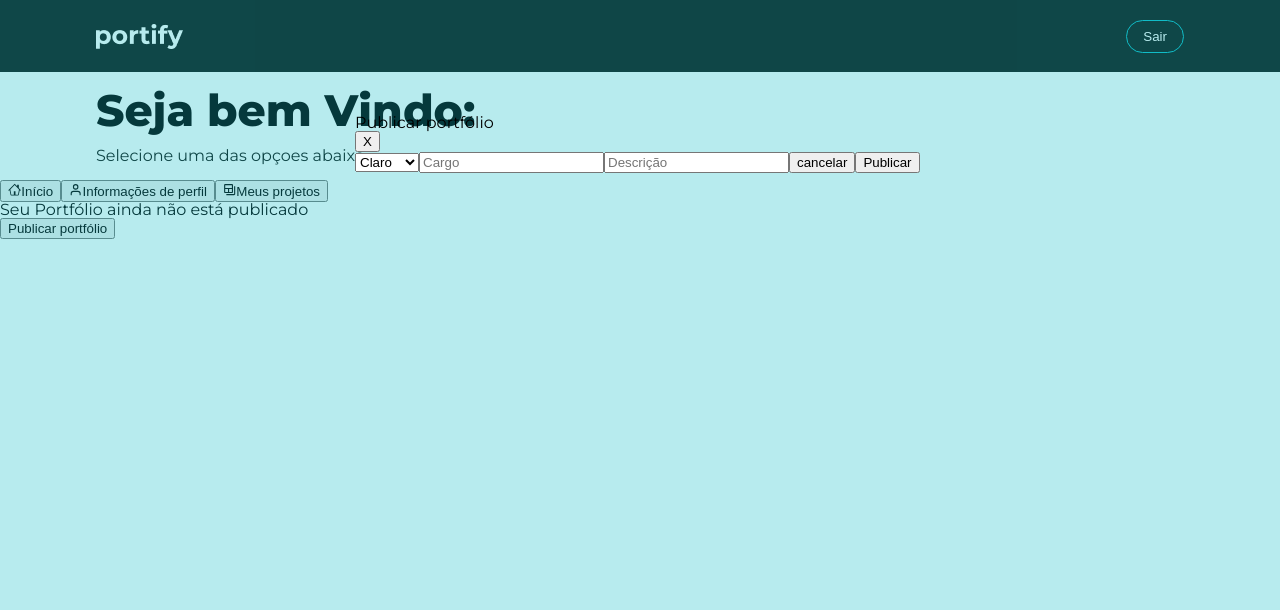
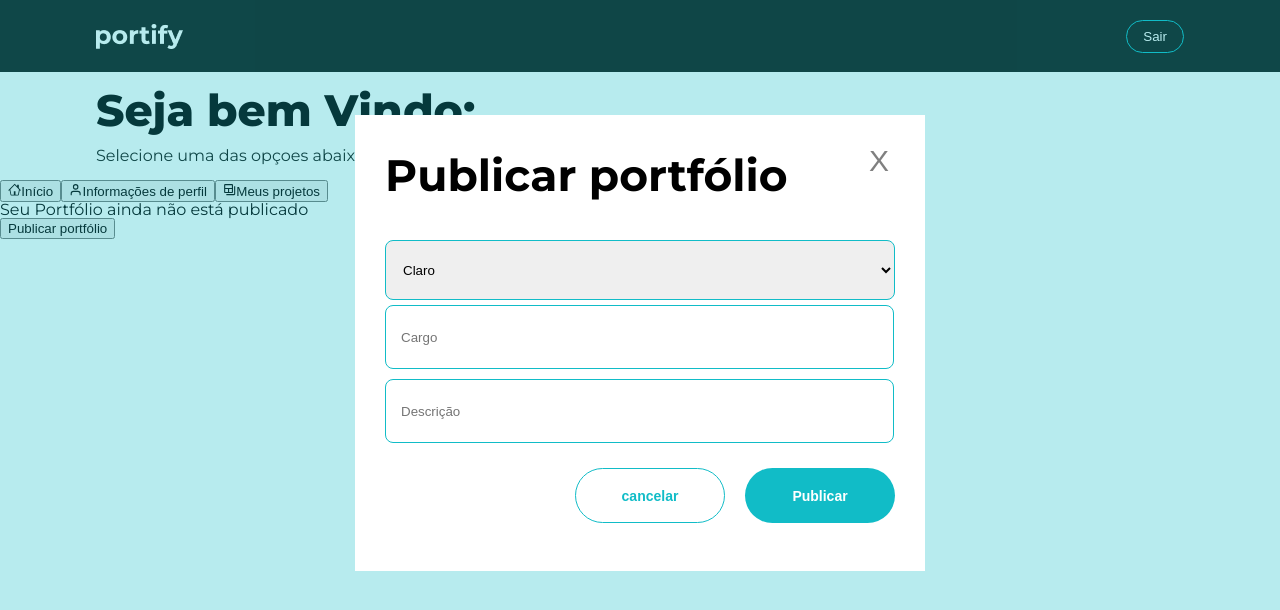
Before and after one commit to Grupo-Entrega-Projeto-Portify/Entrega-Portify, a React (Vite) app: page /userPage in a window 1280 px wide. Both pictures are taken after a click on the button "Publicar portfólio". Shown: the top 610 px of the page. Built offline with nearby package versions, Linux system fonts and the light colour scheme.

Commit message:
finalização das estilizações dos modais

```diff
--- a/src/components/UserPageComponents/ModalCreatePortfolio/index.ts
+++ b/src/components/UserPageComponents/ModalCreatePortfolio/index.ts
@@ -0,0 +1,123 @@
+import styled from "styled-components";
+
+export const StyledModalCreate = styled.div`
+    background-color: #FFFFFF;
+
+    width: 100%;
+    height: 80%;
+
+    margin: 0 auto;
+
+    padding: 15px 30px 15px 30px;
+
+    h1 {
+        font-weight: 700;
+        font-size: 44px;
+    }
+
+    .headerDiv {
+        height: 90px;
+
+        display: flex;
+        justify-content: space-between;
+        align-items: center;
+
+        margin-bottom: 20px;
+    }
+
+    .buttonClose {
+        font-weight: 400;
+        font-size: 30px;
+
+        color: grey;
+
+        border: none;
+        background-color: transparent;
+
+        padding-bottom: 30px;
+
+        cursor: pointer;
+    }
+
+    select {
+        width: 100%;
+        max-width: 526px;
+        height: 60px;
+
+        border-radius: 8px;
+
+        border: 1px solid var(--color-primary);
+
+        padding-left: 13px;
+
+        outline: none;
+    }
+
+    .inputModal {
+        width: 100%;
+        max-width: 490px;
+        height: 60px;
+
+        border: 1px solid var(--color-primary);
+
+        margin: 5px auto;
+
+        padding-left: 15px;
+
+        border-radius: 8px;
+
+        outline: none;
+    }
+
+    .divCreateProject {
+        display: flex;
+        justify-content: end;
+
+        margin-top: 15px;
+    }
+
+    .styleButtons {
+        display: flex;
+        justify-content: end;
+        gap: 20px;
+
+        margin-top: 20px;
+    }
+
+    .buttonDelete {
+        width: 150px;
+        height: 55px;
+
+        border-radius: 255px;
+
+        background-color: var(--color-primary);
+
+        border: none;
+
+        color: #FFFFFF;
+
+        font-weight: 700;
+        font-size: 14px;
+
+        cursor: pointer;
+    }
+
+    .buttonCancel {
+        width: 150px;
+        height: 55px;
+
+        border-radius: 255px;
+
+        background-color: #FFFFFF;
+
+        border: 1px solid var(--color-primary);
+
+        font-weight: 700;
+        font-size: 14px;
+
+        cursor: pointer;
+
+        font-weight: var(--700);
+        color: var(--color-primary);
+    }
+`
--- a/src/components/UserPageComponents/ModalCreatePortfolio/index.tsx
+++ b/src/components/UserPageComponents/ModalCreatePortfolio/index.tsx
@@ -5,6 +5,8 @@ import { Input } from "../../Input"
 import { useForm, SubmitHandler } from "react-hook-form"
 import { zodResolver } from "@hookform/resolvers/zod"
 import { TCreateModalValues, CreateModalSchema } from "./createModalSchema"
+import { StyledModalCreate } from "./index.ts"
+
 // import React from "react"
 
 export const ModalCreatePortfolio = () => {
@@ -46,29 +48,35 @@ export const ModalCreatePortfolio = () => {
         <div>
             <button onClick={() => setModalCreatePortfolio(true)}>Publicar portfólio</button>
             {modalCreatePortfolio ? <Modal>
+                <StyledModalCreate >
+                    <div className="headerDiv">
                         <h1>Publicar portfólio</h1>
-                <button onClick={() => setModalCreatePortfolio(false)}>X</button>
+                        <button className="buttonClose" onClick={() => setModalCreatePortfolio(false)}>X</button>
+                    </div>
                     <form onSubmit={handleSubmit(submit)}>
                         <select {...register("color")}>
                             <option value="Claro">Claro</option>
                             <option value="Escuro">Escuro</option>
                         </select>
                         <Input
-                        className="main__input"
+                            className="inputModal"
                             type="text"
                             placeholder="Cargo"
                             register={register("position")}
                         />
                         {errors.position ? <p className="text__error">{errors.position.message}</p> : null}
                         <Input
-                        className="main__input"
+                            className="inputModal"
                             type="text"
                             placeholder="Descrição"
                             register={register("description")}
                         />
-                    <button onClick={() => setModalCreatePortfolio(false)}>cancelar</button>
-                    <button>Publicar</button>
+                        <div className="styleButtons">
+                            <button className="buttonCancel" onClick={() => setModalCreatePortfolio(false)}>cancelar</button>
+                            <button className="buttonDelete">Publicar</button>
+                        </div>
                     </form>
+                </StyledModalCreate>
             </Modal> : null}
         </div>
     )
--- a/src/components/UserPageComponents/ModalDelete/index.ts
+++ b/src/components/UserPageComponents/ModalDelete/index.ts
@@ -3,13 +3,14 @@ import styled from "styled-components";
 export const StyledModalDelete = styled.div`
     background-color: #FFFFFF;
 
-    height: 100%;
+    height: 70%;
     width: 100%;
 
     display: flex;
-    justify-content: center;
+    /* justify-content: center; */
     flex-direction: column;
     align-items: center;
+    gap: 60px;
 
     h1 {
         font-weight: 700;
@@ -24,7 +25,8 @@ export const StyledModalDelete = styled.div`
         justify-content: space-between;
         align-items: center;
 
-        margin-bottom: 40px;
+        margin-top: 30px;
+        margin-bottom: 10px;
     }
 
     .buttonClose {
@@ -44,6 +46,15 @@ export const StyledModalDelete = styled.div`
     span {
         font-size: 24px;
         font-weight: 500;
+    }
+
+    .styleButtons {
+        width: 80%;
+        height: 90px;
+
+        display: flex;
+        justify-content: space-around;
+        align-items: center;
     }
 
     .buttonDelete {
--- a/src/components/UserPageComponents/ModalDelete/index.tsx
+++ b/src/components/UserPageComponents/ModalDelete/index.tsx
@@ -17,7 +17,7 @@ export const ModalDelete = () => {
                         <button className="buttonClose" onClick={() => setModalDelete(false)}>X</button>
                     </div>
                         <span>Deseja deletar o (nome do projeto)?</span>
-                    <div>
+                    <div className="styleButtons">
                         <button className="buttonCancel" onClick={() => setModalDelete(false)}>cancelar</button>
                         <button className="buttonDelete">deletar</button>
                     </div>
```
Lines whose indentation alone changed are shown as unchanged.
